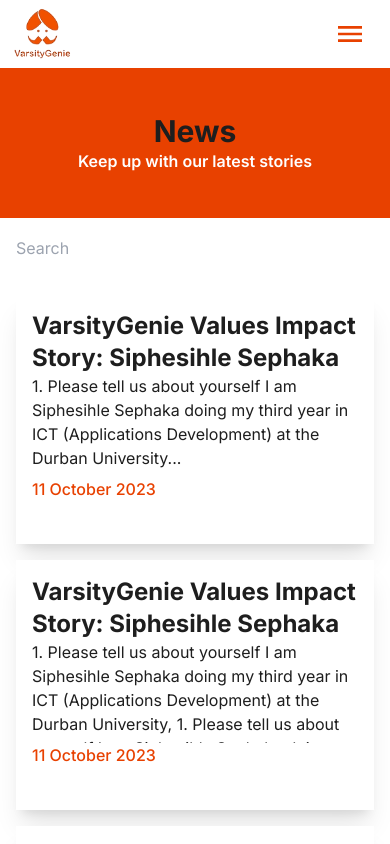
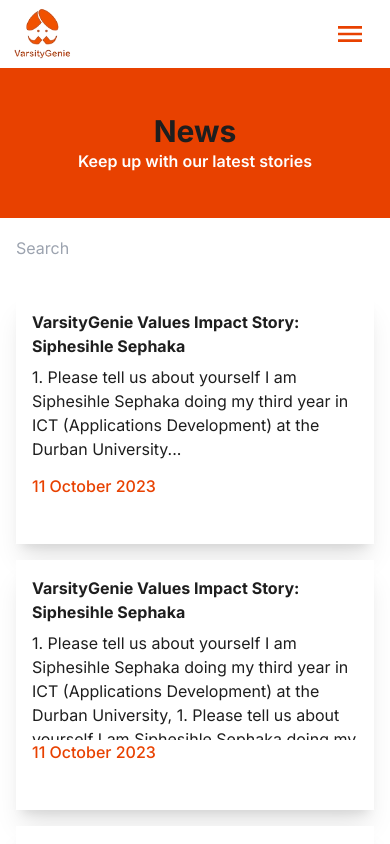
Before and after one commit to m-mngadi/nextjs-varsitygenie, a Next.js app: page /news in a window 390 px wide. Shown: the top 844 px of the page. Built offline with nearby package versions, Linux system fonts and the light colour scheme.

Commit message:
fixed size scaling for community and news tiles

```diff
--- a/src/components/CommunityTile.tsx
+++ b/src/components/CommunityTile.tsx
@@ -11,8 +11,8 @@ export default function CommunityTile({ title, description, img_url }: Community
                 <div className="basis-1/3">01</div>
                 <div className="basis-2/3">
                     <div className="flex flex-col h-full">
-                        <h1 className="flex font-bold text-2xl text-[#1E1E1E]">{title}</h1>
-                        <p className="block font-lighter text-[#1E1E1E] line-clamp-5 ">{description}</p>
+                        <h1 className="flex font-bold lg:text-2xl md:text-lg text-md text-[#1E1E1E]">{title}</h1>
+                        <p className="block font-lighter text-[#1E1E1E] line-clamp-4 ">{description}</p>
                     </div>
                 </div>
             </div>
--- a/src/components/NewsBulletin.tsx
+++ b/src/components/NewsBulletin.tsx
@@ -8,8 +8,8 @@ export default function NewsBulletin({ title, overview, date }: NewsBulletinType
     return (
         <div className="bg-white shadow-xl h-[250px] hover:cursor-pointer">
             <div className="flex flex-col p-4 h-full">
-                <h1 className="flex basis-1/4 font-bold text-2xl text-[#1E1E1E]">{title}</h1>
-                <p className="flex basis-1/2 font-lighter text-[#1E1E1E] max-h-[185px] text-ellipsis overflow-hidden">{overview}</p>
+                <h1 className="flex basis-1/4 font-bold lg:text-2xl md:text-lg text-md text-[#1E1E1E]">{title}</h1>
+                <p className="flex basis-1/2 font-lighter text-[#1E1E1E] max-h-[185px] text-ellipsis overflow-hidden line-clamp-4">{overview}</p>
                 <p className="flex basis-1/4 font-medium text-[#E84100]">{date}</p>
             </div>
         </div>
```
